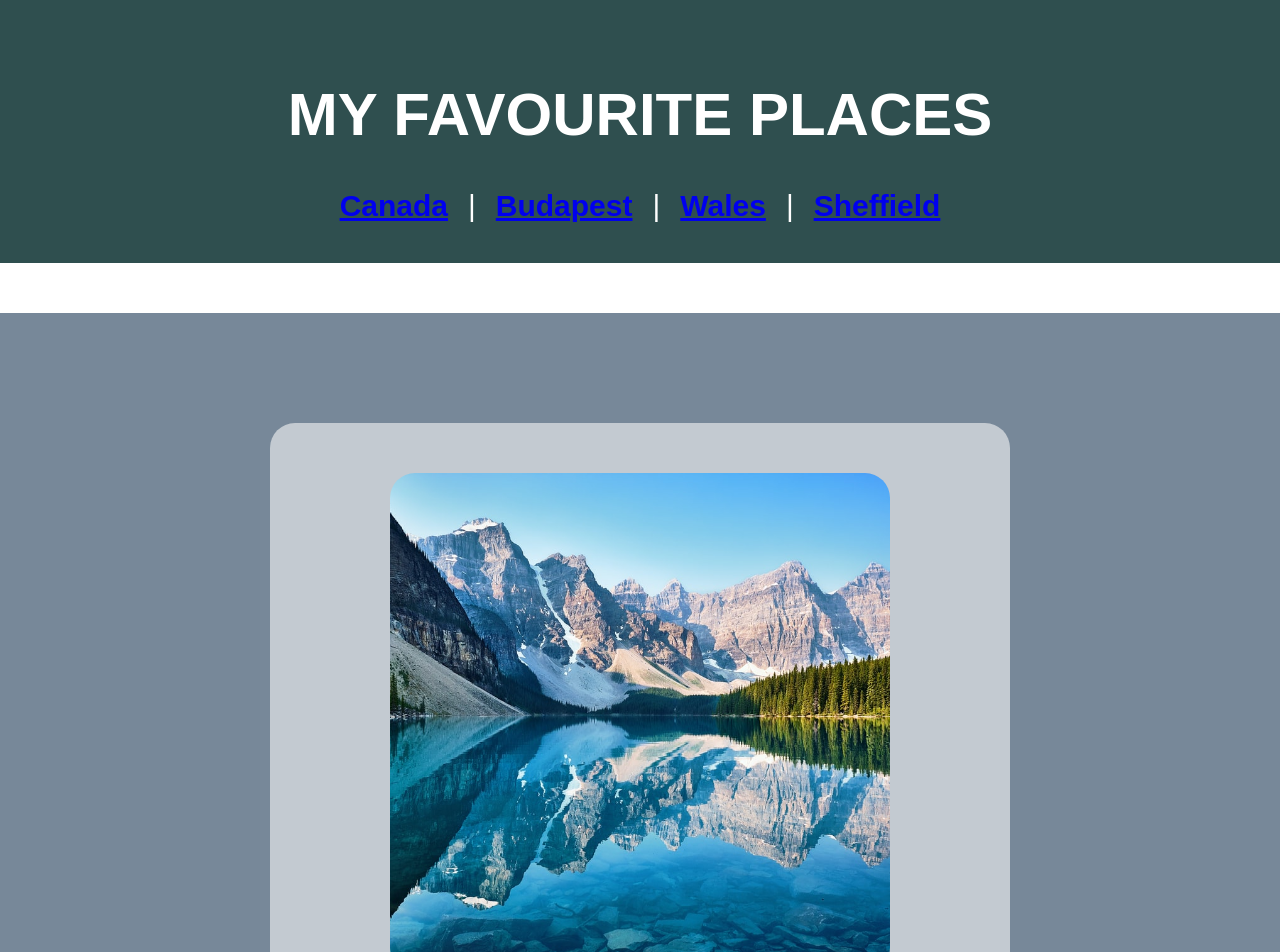
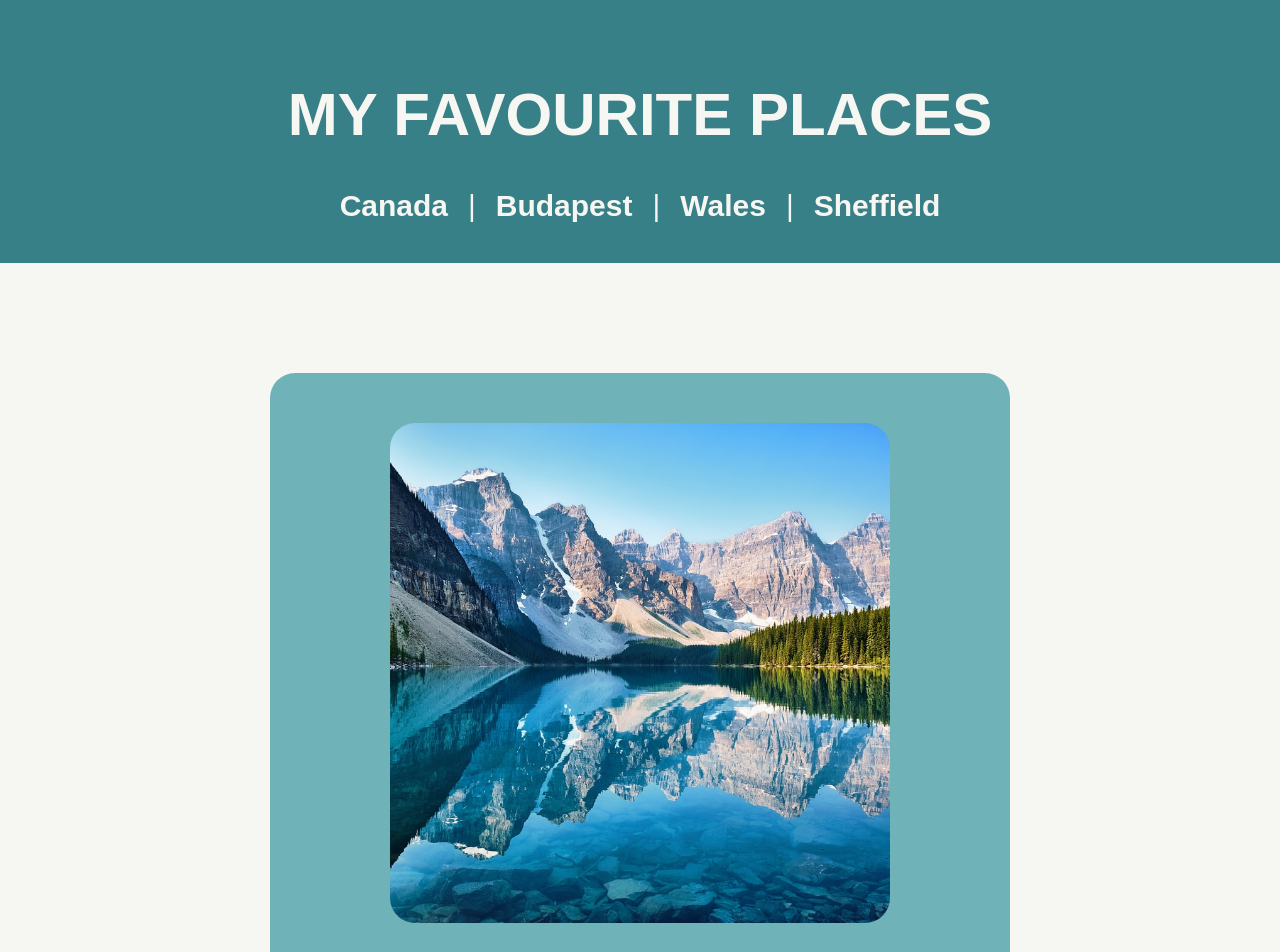
Before and after one commit to Laura-Jay/favorite-places, a React (Create React App) app: page / in a window 1280 px wide. Shown: the top 952 px of the page. Built offline with nearby package versions, Linux system fonts and the light colour scheme; the HTML template or start-up script is replaced by a standard one.

Commit message:
updated colours

```diff
--- a/src/AppStyle.css
+++ b/src/AppStyle.css
@@ -1,3 +1,11 @@
+/*colours
+#F6F6F2 - CREAM (SECTION BACKGROUND)
+#C2EDCE - MINT GREEN
+#BADFE7 - LIGHT BLUE
+#6FB3B8 - BLUE (TEXT ON SECTION)
+#388087 - DARK BLUE (HEADER AND FOOTER BACKGROUND)
+*/
+
 body {
   margin: 0;
   font-size: 23px;
@@ -6,8 +14,8 @@ body {
 }
 
 header {
-  background-color: darkslategrey;
-  color: white;
+  background-color: #388087;
+  color: #F6F6F2;
   padding: 40px;
   margin: 0 auto;
   font-size: 30px;
@@ -28,24 +36,29 @@ ul {
   padding: 0;
 }
 
+a {
+ text-decoration: none;
+ color: #F6F6F2;
+}
+
 footer {
-  background-color: darkslategrey;
-  color: white;
+  background-color: #388087;
+  color: #F6F6F2;
   padding: 40px;
   margin: 0 auto;
   font-size: larger;
 }
 
 main {
-  background-color: lightslategray;
+  background-color: #F6F6F2 ;
   padding: 50px 0 50px 0;
-  margin: 50px auto;
+  margin: 0 auto;
   font-size: larger;
 }
 
 section {
-  background-color: rgb(195, 202, 209);
-  color: black;
+  background-color: #6FB3B8;
+  color: darkslategray;
   width: 50%;
   border-radius: 25px;
   margin: 60px auto 40px auto;
--- a/src/components/MainContent.tsx
+++ b/src/components/MainContent.tsx
@@ -7,7 +7,7 @@ function MainContent(): JSX.Element {
       <ul>
         <section id="canada">
           <Place
-            title={"McLeod Lake"}
+            title={"MCLEOD LAKE"}
             placeName={"British Columbia"}
             countryName={"Canada"}
             mainImage={"/images/canada.jpeg"}
--- a/src/components/PageFooter.tsx
+++ b/src/components/PageFooter.tsx
@@ -1,6 +1,11 @@
 function PageFooter(): JSX.Element {
   return (
     <footer>
+      <div id="links">
+      <ul>
+        <li><a href="https://owen-fav-places.netlify.app/">Owen's Page</a></li>
+      </ul>
+      </div>
       <p>
         All images sourced from <a href="https://unsplash.com/">unplash</a> and{" "}
         <a href="https://www.pexels.com/">pexels</a>, 2022, Laura Jay
--- a/src/components/Place.tsx
+++ b/src/components/Place.tsx
@@ -12,7 +12,7 @@ function Place(props: PlaceProps): JSX.Element {
   return (
     <div>
       <img src={props.mainImage} alt={props.imageAlt} />
-      <h3>{props.title}</h3>
+      <h3><strong>{props.title}</strong></h3>
       <h4>
         {props.placeName}, {props.countryName} (
         <a href={props.locationMap}>
```
